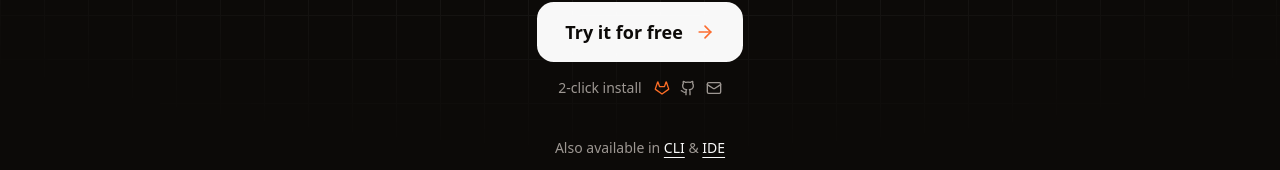
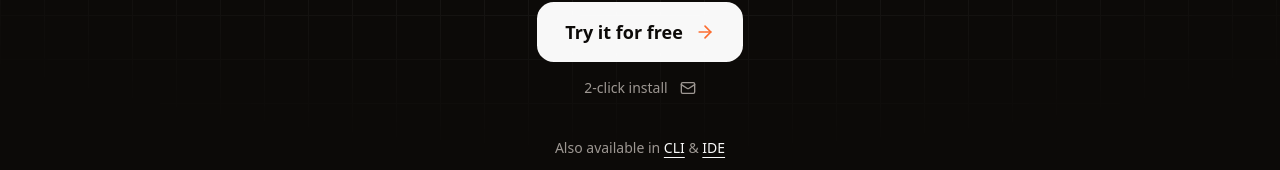
Before and after one commit to svngoku/shadcn-product-template, a Next.js app: page / in a window 1280 px wide. Shown: the part 487-657 px from the top of the page. Built offline with nearby package versions, Linux system fonts and the light colour scheme; a web font is replaced by a local one.

Commit message:
feat: simplify hero component icons
Removed unused icons Gitlab and Github

Co-authored-by: svngoku <32180057+svngoku@users.noreply.github.com>

```diff
--- a/components/coderabbit/hero.tsx
+++ b/components/coderabbit/hero.tsx
@@ -1,4 +1,4 @@
-import { ArrowRight, Github, Gitlab, Mail } from "lucide-react";
+import { ArrowRight, Mail } from "lucide-react";
 
 export function Hero() {
   return (
@@ -27,9 +27,9 @@ export function Hero() {
           {"& bugs in half, "}
           <span className="text-primary">instantly.</span>
         </h1>
-
         <p className="mx-auto mt-6 max-w-xl text-pretty text-lg text-muted-foreground">
           Reviews for AI-powered teams who move fast (but don&apos;t break
+
           things).
         </p>
 
@@ -45,8 +45,6 @@ export function Hero() {
           <div className="flex items-center gap-3 text-sm text-muted-foreground">
             <span>2-click install</span>
             <span className="flex items-center gap-2.5">
-              <Gitlab className="size-4 text-[#fc6d26]" />
-              <Github className="size-4" />
               <Mail className="size-4" />
             </span>
           </div>
```
